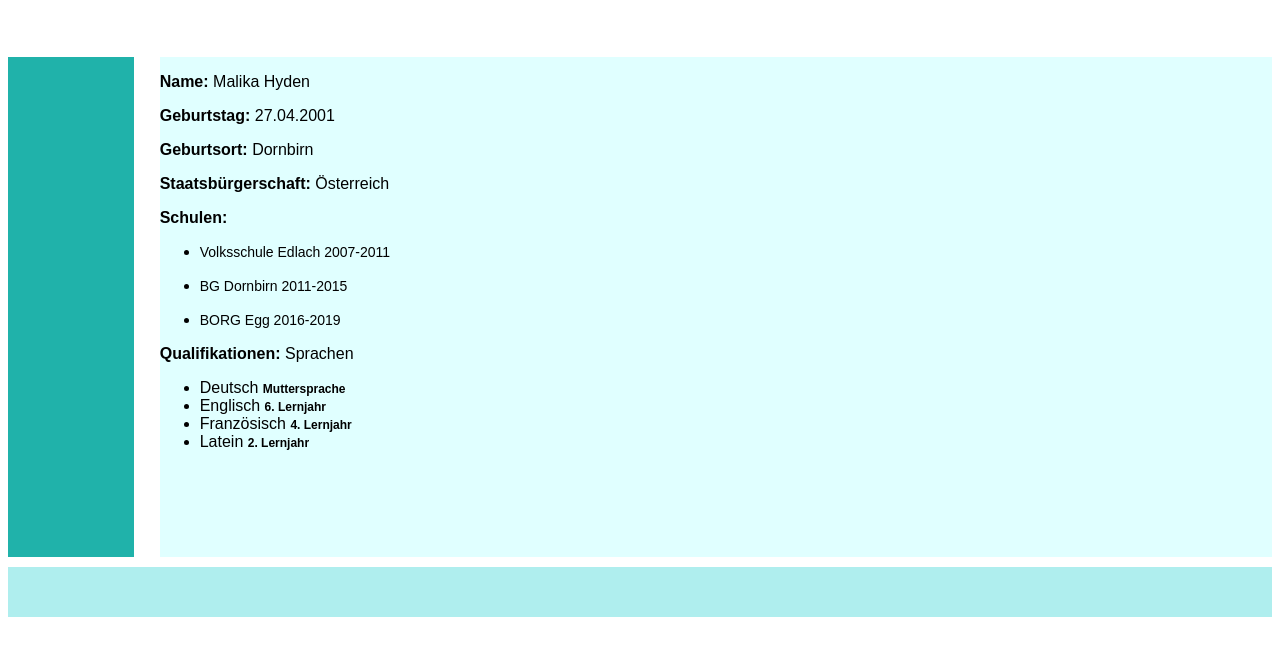
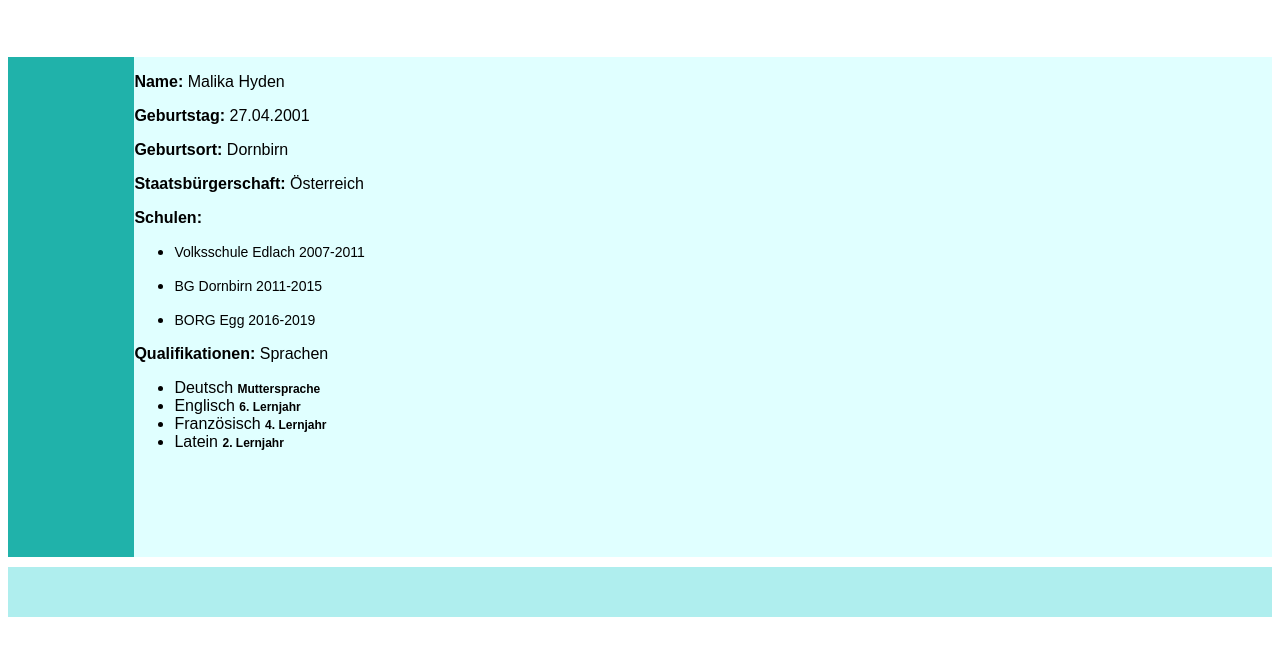
Before and after one commit to akamexkurome/mhx, a plain HTML site: page resume/index.html in a window 1280 px wide. Shown: the part 92-748 px from the top of the page. Drawn offline with Linux system fonts and the light colour scheme.

Commit message:
Update stylesheet.css

```diff
--- a/resume/stylesheet.css
+++ b/resume/stylesheet.css
@@ -18,7 +18,7 @@
 .right {
   position: relative;
 	float: right;
-	width: 88%;
+	width: 90%;
 	height: 500px;
 	background-color: #e0ffff;
 	margin-bottom: 10px;
```
